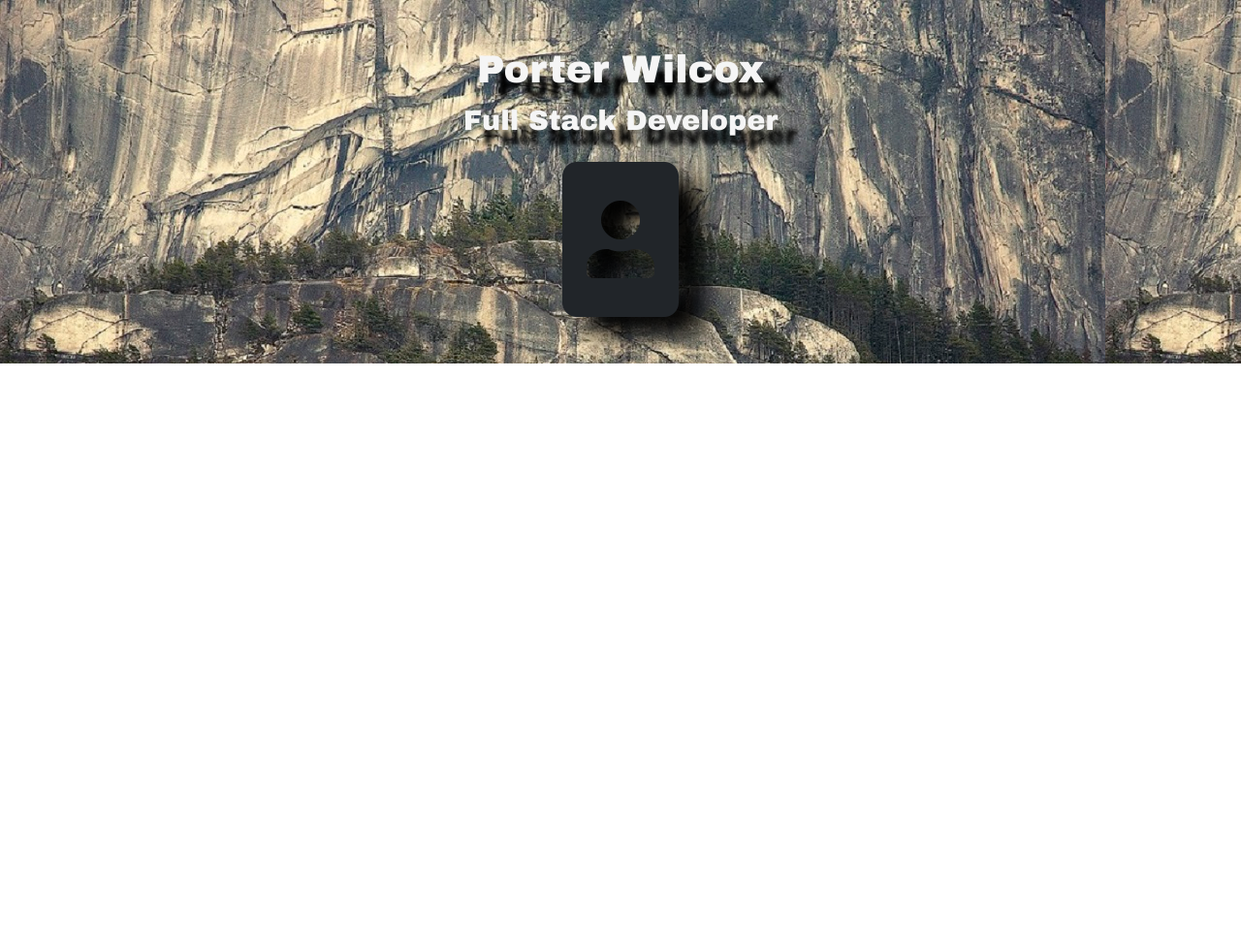
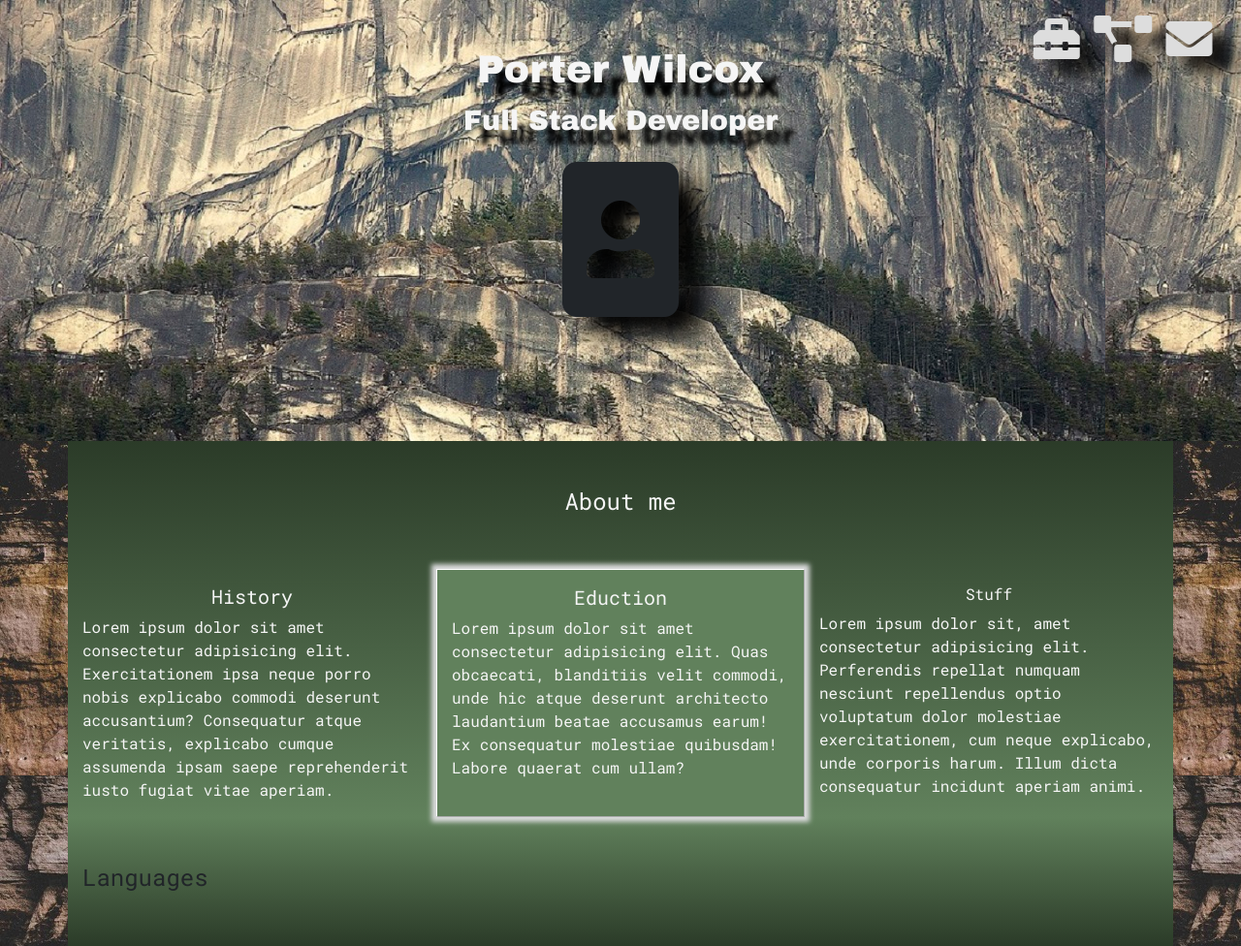
Before and after one commit to porterwilcox/first-landing-page, a plain HTML site: page index.html in a window 1280 px wide. Shown: the whole page at 97% size. Before the commit the page ends 800 px from the top, so only its background shows below. Drawn offline with nearby package versions, Linux system fonts and the light colour scheme.

Commit message:
needa-push

```diff
--- a/assets/styles.css
+++ b/assets/styles.css
@@ -2,13 +2,15 @@
     outline: 1px solid red;
 } */
 
-/* * {
+.texty-font{
     font-family: 'Roboto Mono';
-} */
+}
 
-* {
-    font-family: 'Archivo Black'
+.bg-all {
+    background-image: url('/assets/images/limestone-maybe.jpg');
 }
+
+
 .h100 {
     height: 100%;
 }
@@ -17,8 +19,12 @@
     width: 100%;
 }
 
-.pt-10 {
-    padding-top: 10em;
+.pt-8 {
+    padding-top: 8em;
+}
+
+.pb-8 {
+    padding-bottom: 8em;
 }
 
 .chief {
@@ -38,13 +44,84 @@
 }
 
 .texty-1 {
-    text-shadow: 20px 15px 5px black;
+    text-shadow: 17px 15px 5px black;
     font-size: 2.5em;
+    color: whitesmoke;
+    font-family: 'Archivo Black'
+}
+
+.texty-2 {
+    text-shadow: 17px 15px 5px black;
+    font-size: 1.8em;
+    color: whitesmoke;
+    font-family: 'Archivo Black'
+}
+
+.icon-nav {
+    font-size: 3em;
+    text-shadow: 20px 15px 15px black;
+    color: rgb(221, 221, 221);
+    padding-right: .3em
+}
+
+.icon-nav:hover {
+    color: white;
+}
+
+.main-nav {
+    display: flex;
+    flex-flow: wrap row;
+    justify-content: flex-end;
+}
+
+.green {
+    background: linear-gradient(360deg, #61815C, rgb(43, 59, 40));
+}
+
+.green-other {
+    background: linear-gradient(180deg, #61815C, rgb(43, 59, 40));
+}
+
+.about-title {
+    display: flex;
+    justify-content: center;
+    font-family: 'Roboto Mono';
     color: whitesmoke;
 }
 
-.texty-2 {
-    text-shadow: 20px 15px 5px black;
-    font-size: 1.8em;
+.about-paras {
+    display: flex;
+    flex-flow: wrap column;
+    align-items: center;
     color: whitesmoke;
 }
+
+.border-time {
+    border: 1px outset white;
+    box-shadow: 0 0 5px 5px rgb(219, 219, 221);
+    background-color: #61815C;
+}
+
+
+
+
+
+
+
+
+
+
+
+
+
+/*MOBILE*/
+@media (max-width: 1200px) {
+
+.icon-nav {
+    font-size: 1.3em;
+    padding-right: .6em;
+}
+
+
+
+}
--- a/index.html
+++ b/index.html
@@ -16,23 +16,57 @@
 </head>
 
 <body>
+    <div class="bg-all">
+
         <div class="container-fluid">
             <header class="row chief">
                 <div class="col-sm-4 offset-sm-4">
                     <div class="h100 w100 intro pt-5">
                         <h1 class='texty-1'>Porter Wilcox</h1>
                         <h3 class='texty-2 pt-1'>Full Stack Developer</h3>
-                    <div class="pt-3 pb-5">
+                        <div class="pt-3 pb-8">
                             <i class="fas fa-portrait icon-port"></i>
                         </div>
                     </div>
                 </div>
-            <div class="col-sm-4"></div>
+                <div class="col-sm-4">
+                    <div class=" main-nav pt-3 pb-2">
+                        <i class="fas fa-toolbox icon-nav"></i>
+                        <i class="fas fa-project-diagram icon-nav"></i>
+                        <i class="fas fa-envelope icon-nav"></i>
+                    </div>
+                </div>
             </header>
         </div>
-    <div class="container">
-        <section class="row"></section>
-        <section class="row"></section>
+        <div class="container texty-font">
+            <section class="row green">
+                <div class="col-sm-12 about-title pt-5 pb-5">
+                    <h4>About me</h4>
+                </div>
+                <div class="col-sm-4 about-paras">
+                    <h5 class='pt-3'>History</h5>
+                    <p>Lorem ipsum dolor sit amet consectetur adipisicing elit. Exercitationem ipsa neque porro nobis explicabo
+                        commodi deserunt accusantium? Consequatur atque veritatis, explicabo cumque assumenda ipsam saepe
+                        reprehenderit iusto fugiat vitae aperiam.</p>
+                </div>
+                <div class="col-sm-4 about-paras border-time">
+                    <h5 class='pt-3'>Eduction</h5>
+                    <p>Lorem ipsum dolor sit amet consectetur adipisicing elit. Quas obcaecati, blanditiis velit commodi, unde
+                        hic atque deserunt architecto laudantium beatae accusamus earum! Ex consequatur molestiae quibusdam!
+                        Labore quaerat cum ullam?</p>
+                </div>
+                <div class="col-sm-4 about-paras">
+                    <h6 class='pt-3'>Stuff</h6>
+                    <p>Lorem ipsum dolor sit, amet consectetur adipisicing elit. Perferendis repellat numquam nesciunt repellendus
+                            optio voluptatum dolor molestiae exercitationem, cum neque explicabo, unde corporis harum. Illum
+                            dicta consequatur incidunt aperiam animi.</p>
+                </div>
+            </section>
+            <section class="row green-other">
+                <div class="col-sm-4 pt-5 pb-5">
+                    <h4>Languages</h4>
+                </div>
+            </section>
         </div>
         <div class="container-fluid">
             <section class="row"></section>
@@ -42,6 +76,7 @@
 
 
 
+    </div>
 </body>
 
 </html>
```
Also changed, not shown: assets/images/limestone-maybe.jpg (added), assets/images/rocks.jpg (added). Lines whose indentation alone changed are shown as unchanged.
